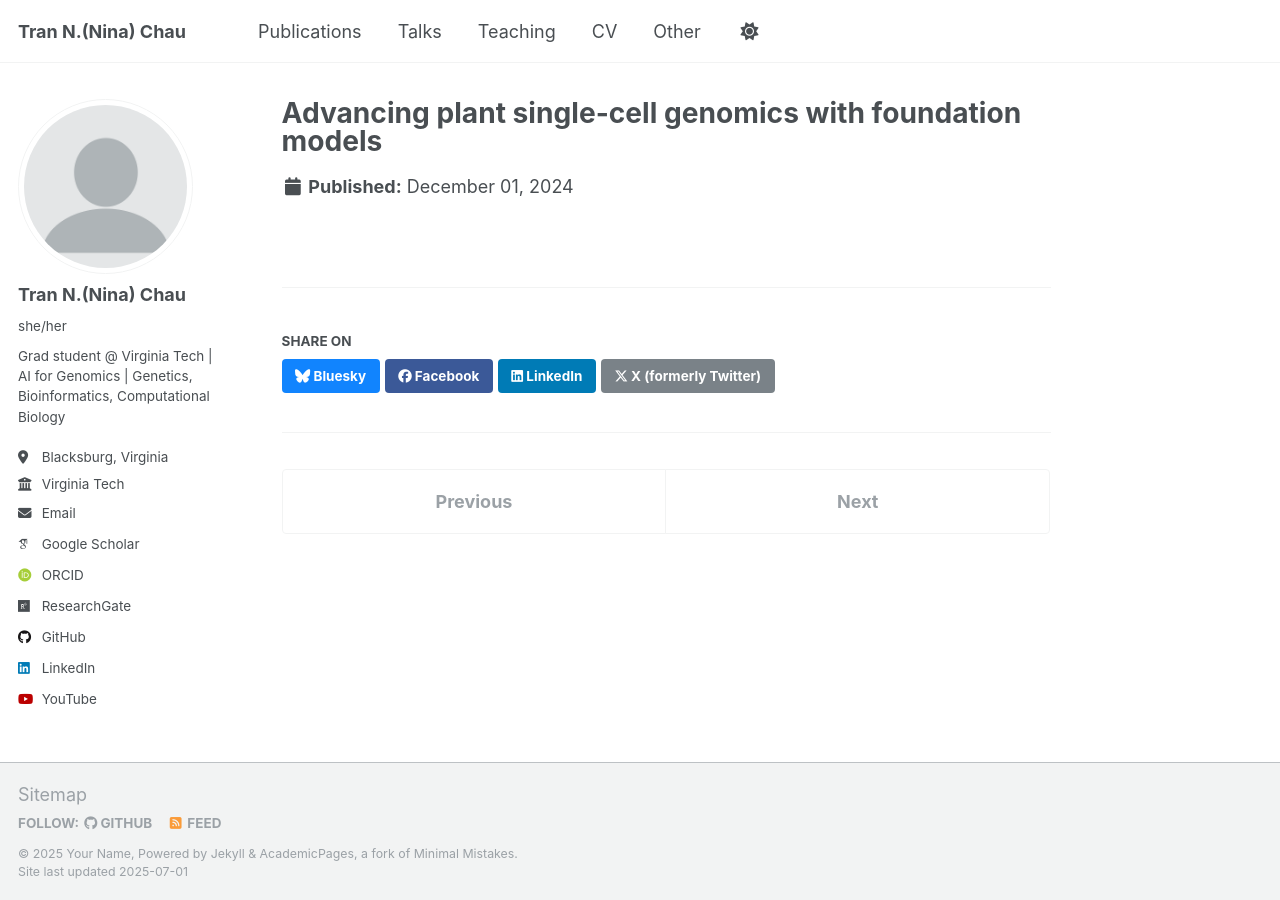
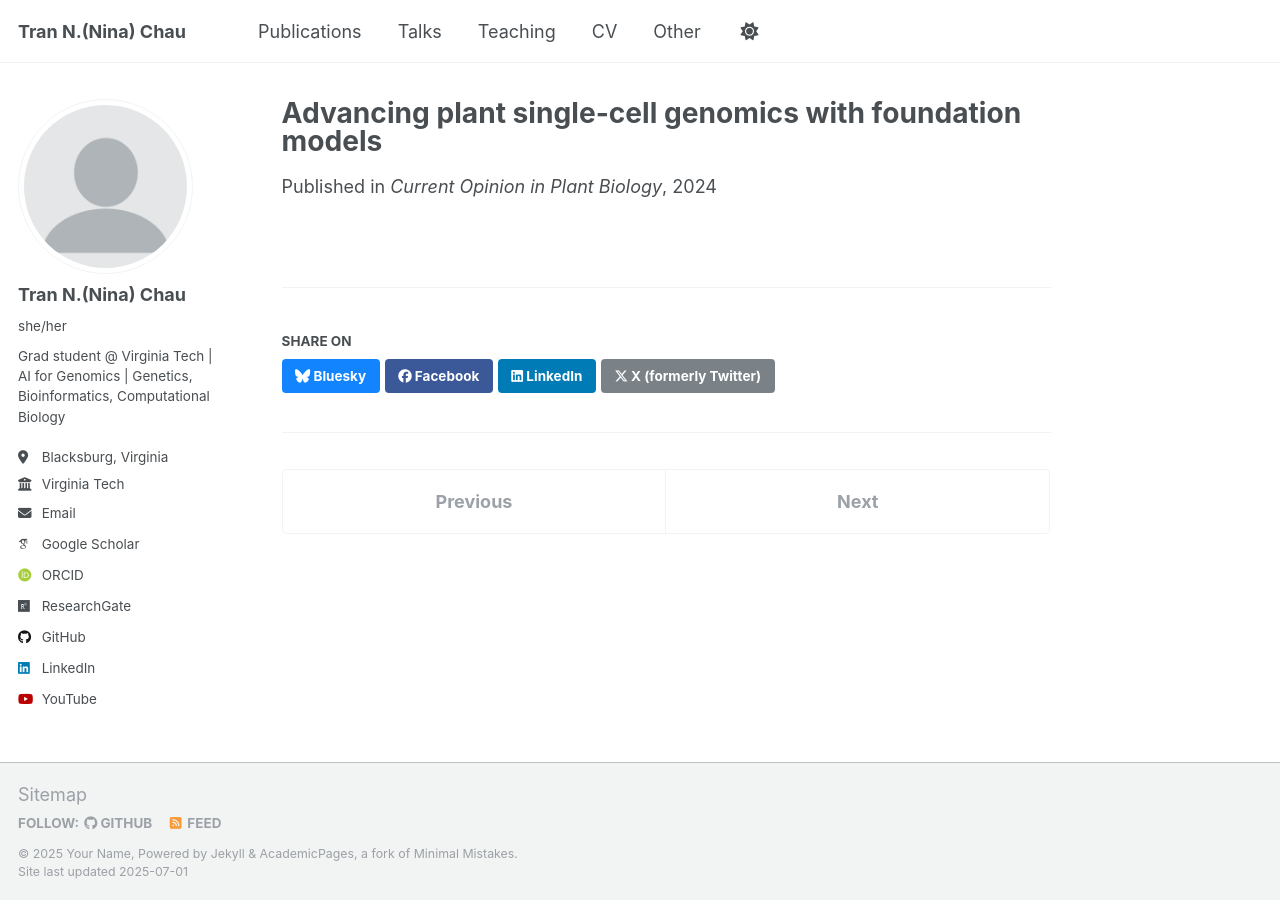
Before and after one commit to ct-tranchau/ct-tranchau.github.io, a Jekyll site: the page built from _publications/plant-single-cell-genomics-foundation-models.md, in a window 1280 px wide. Built offline with Jekyll 4.4.1, drawn with Linux system fonts in a browser that asks for light colours; some web fonts are replaced; a script that is not in the unit is left out; part of the change alters nothing that is shown.

Commit message:
Update plant-single-cell-genomics-foundation-models.md

```diff
--- a/_publications/plant-single-cell-genomics-foundation-models.md
+++ b/_publications/plant-single-cell-genomics-foundation-models.md
@@ -1,10 +1,10 @@
 ---
 title: "Advancing plant single-cell genomics with foundation models"
 collection: publications
+category: manuscripts
 permalink: /publications/plant-single-cell-genomics-foundation-models
 excerpt: "This review paper explores how foundation models are transforming plant single-cell genomics by enabling cross-species integration, enhancing cell type identification, and addressing current challenges in plant biology."
 date: 2024-12-01
-authors: "Tran N Chau, Xuan Wang, John M McDowell, Song Li"
-publication: "Current Opinion in Plant Biology"
-doi: "https://www.sciencedirect.com/science/article/pii/S1369526624001572"
+venue: "Current Opinion in Plant Biology"
+paperurl: "https://www.sciencedirect.com/science/article/pii/S1369526624001572"
 ---
```
